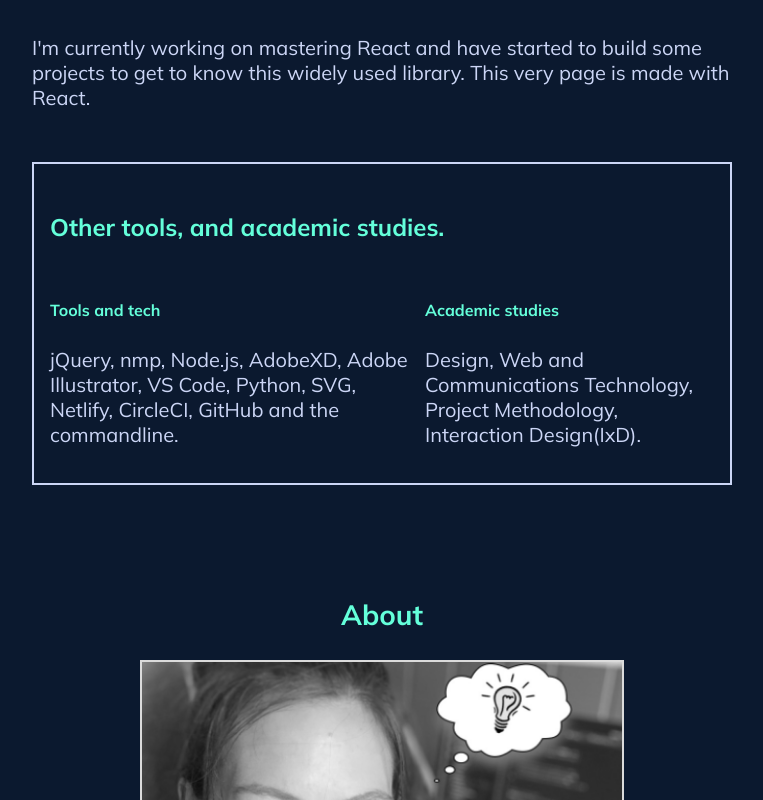
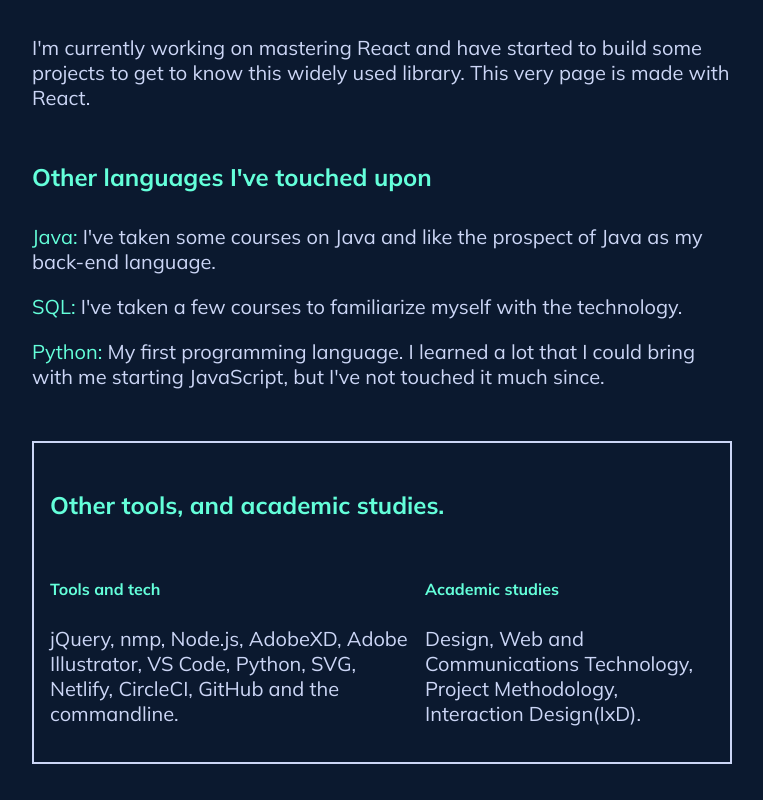
Before and after one commit to Zohla/react_portfolio, a React (Create React App) app: page / in a window 1280 px wide. Shown: the part 2540-3340 px from the top of the page, without its empty margins (258-1021 px from the left). Built offline with nearby package versions, Linux system fonts and the light colour scheme.

Commit message:
add more languages , fix typo

```diff
--- a/src/components/About.js
+++ b/src/components/About.js
@@ -19,7 +19,7 @@ function About() {
         I enjoy exploring and mastering new technologies, but I believe that we
         should take no shortcuts if it's depriving someone of having access to
         the things we are building. Therefore, writing semantically correct
-        markup and making the product accessible is important to me. me.
+        markup and making the product accessible is important to me.
       </p>
       <p>
         In my spare time, I spend time with family and friends, and I am
--- a/src/components/Languages.css
+++ b/src/components/Languages.css
@@ -6,6 +6,9 @@
 }
 .All-languages-container p {
   font-size: 1.25rem;
+}
+.Language-container p span {
+  color: var(--contrast-color);
 }
 .Knowledge-container {
   border: 2px solid var(--light-color);
--- a/src/components/Languages.js
+++ b/src/components/Languages.js
@@ -37,6 +37,22 @@ function Languages() {
             page is made with React.
           </p>
         </div>
+        <div className="Language-container">
+          <h4>Other languages I've touched upon</h4>
+          <p>
+            <span>Java: </span> I've taken some courses on Java and like the
+            prospect of Java as my back-end language.
+          </p>
+          <p>
+            <span>SQL: </span> I've taken a few courses to familiarize myself
+            with the technology.
+          </p>
+          <p>
+            <span>Python: </span> My first programming language. I learned a lot
+            that I could bring with me starting JavaScript, but I've not touched
+            it much since.
+          </p>
+        </div>
         <div className="Knowledge-container">
           <h4>Other tools, and academic studies.</h4>
           <div className="Tools-tech">
```
